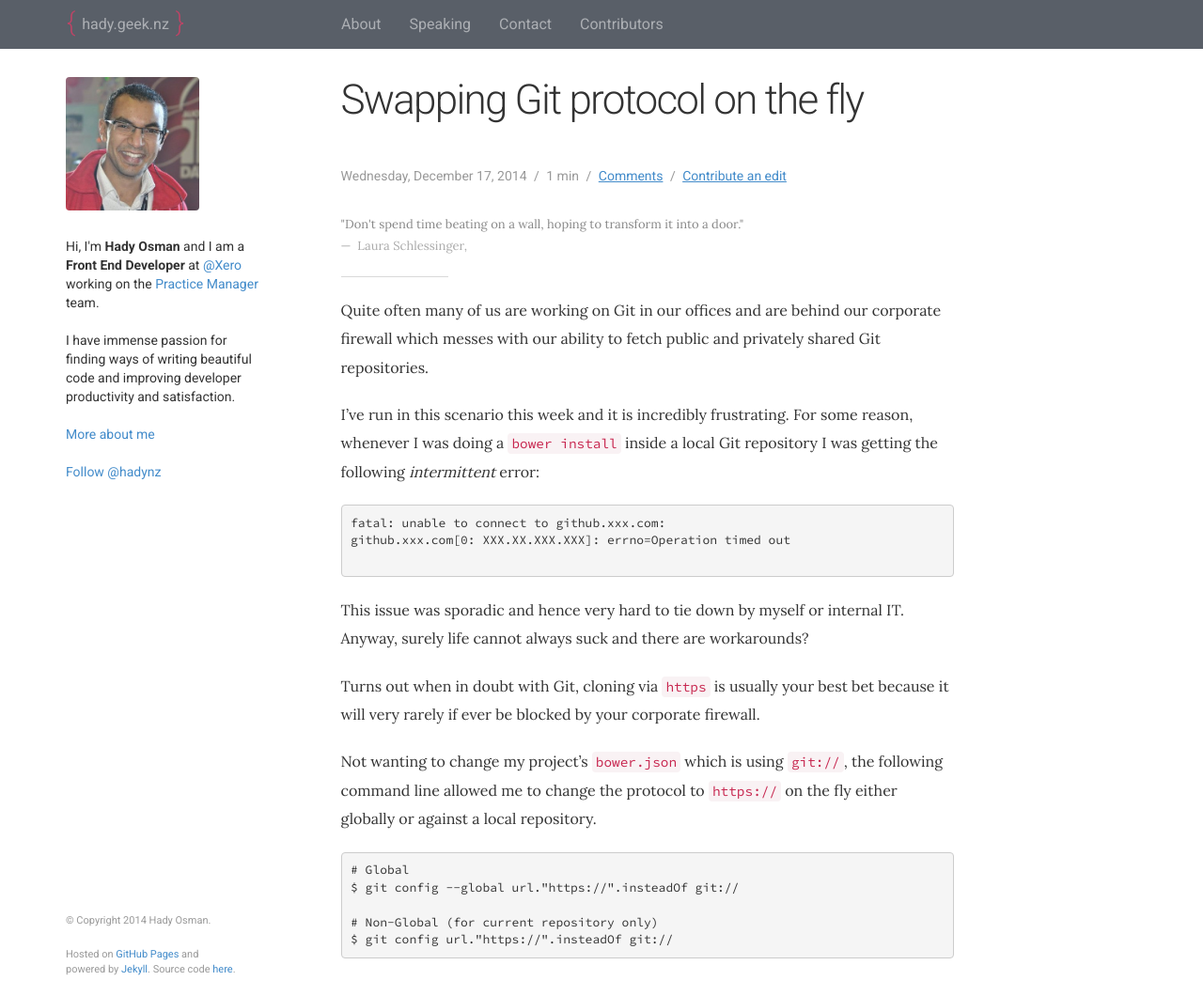
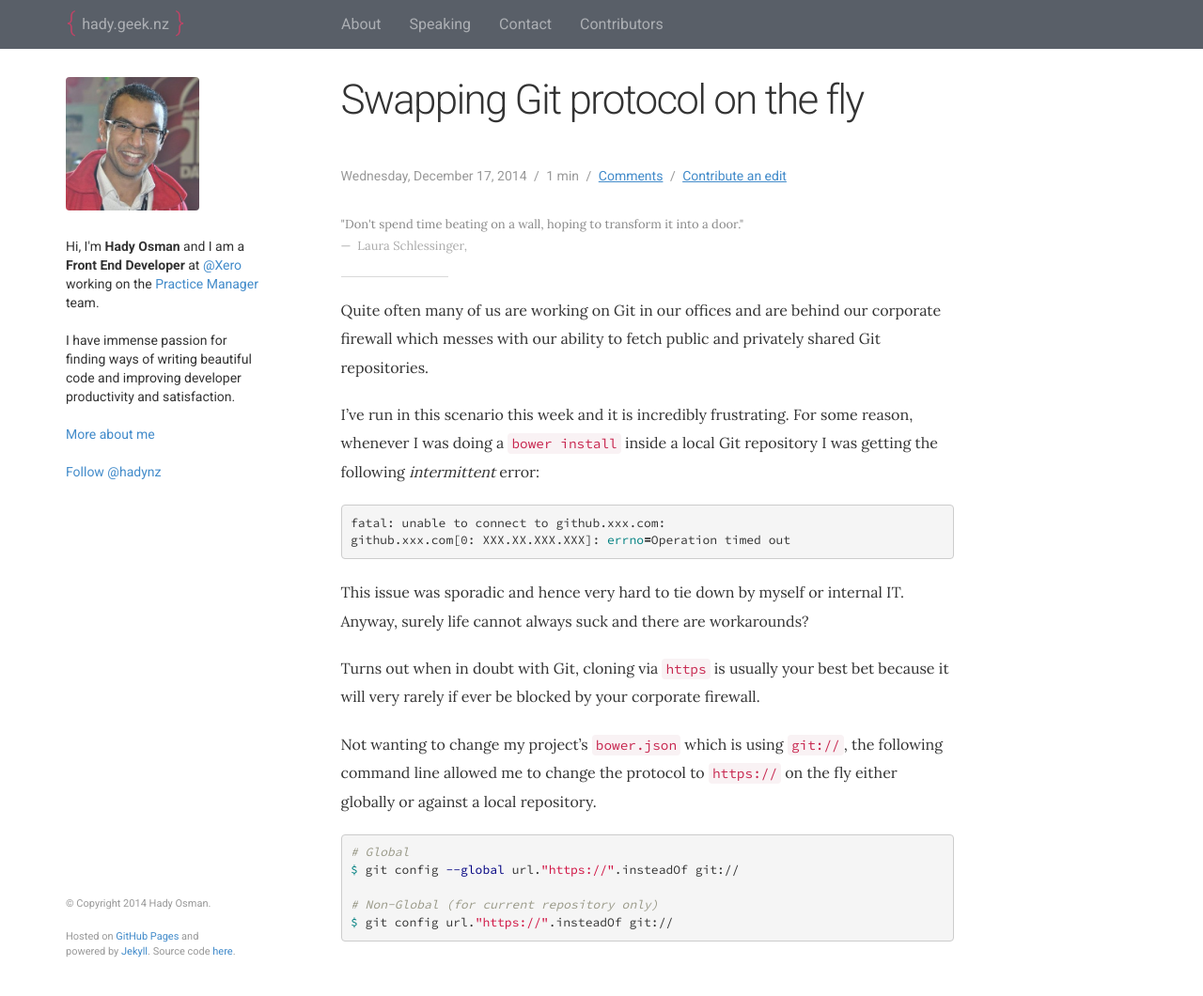
Before and after one commit to hadynz/hadynz.github.io, a Jekyll site: the page built from _posts/blog/2014-12-17-replace-git-protocol-on-the-fly.md, in a window 1280 px wide. Shown: the whole page at 94% size. Built offline with Jekyll 4.4.1, drawn with Linux system fonts in a browser that asks for light colours; comment, search, counter and statistics services are not loaded.

Commit message:
Add syntax highlighting to blog post code snippet

```diff
--- a/_posts/blog/2014-12-17-replace-git-protocol-on-the-fly.md
+++ b/_posts/blog/2014-12-17-replace-git-protocol-on-the-fly.md
@@ -17,11 +17,10 @@ messes with our ability to fetch public and privately shared Git repositories.
 I've run in this scenario this week and it is incredibly frustrating. For some reason, whenever I was
 doing a `bower install` inside a local Git repository I was getting the following *intermittent* error:
 
-~~~
+{% highlight bash %}
 fatal: unable to connect to github.xxx.com:
 github.xxx.com[0: XXX.XX.XXX.XXX]: errno=Operation timed out
-
-~~~
+{% endhighlight %}
 
 This issue was sporadic and hence very hard to tie down by myself or internal IT. Anyway, surely life
 cannot always suck and there are workarounds?
@@ -32,10 +31,10 @@ if ever be blocked by your corporate firewall.
 Not wanting to change my project's `bower.json` which is using `git://`, the following command line allowed
 me to change the protocol to `https://` on the fly either globally or against a local repository.
 
-~~~
+{% highlight bash %}
 # Global
 $ git config --global url."https://".insteadOf git://
 
 # Non-Global (for current repository only)
 $ git config url."https://".insteadOf git://
-~~~
+{% endhighlight %}
```
